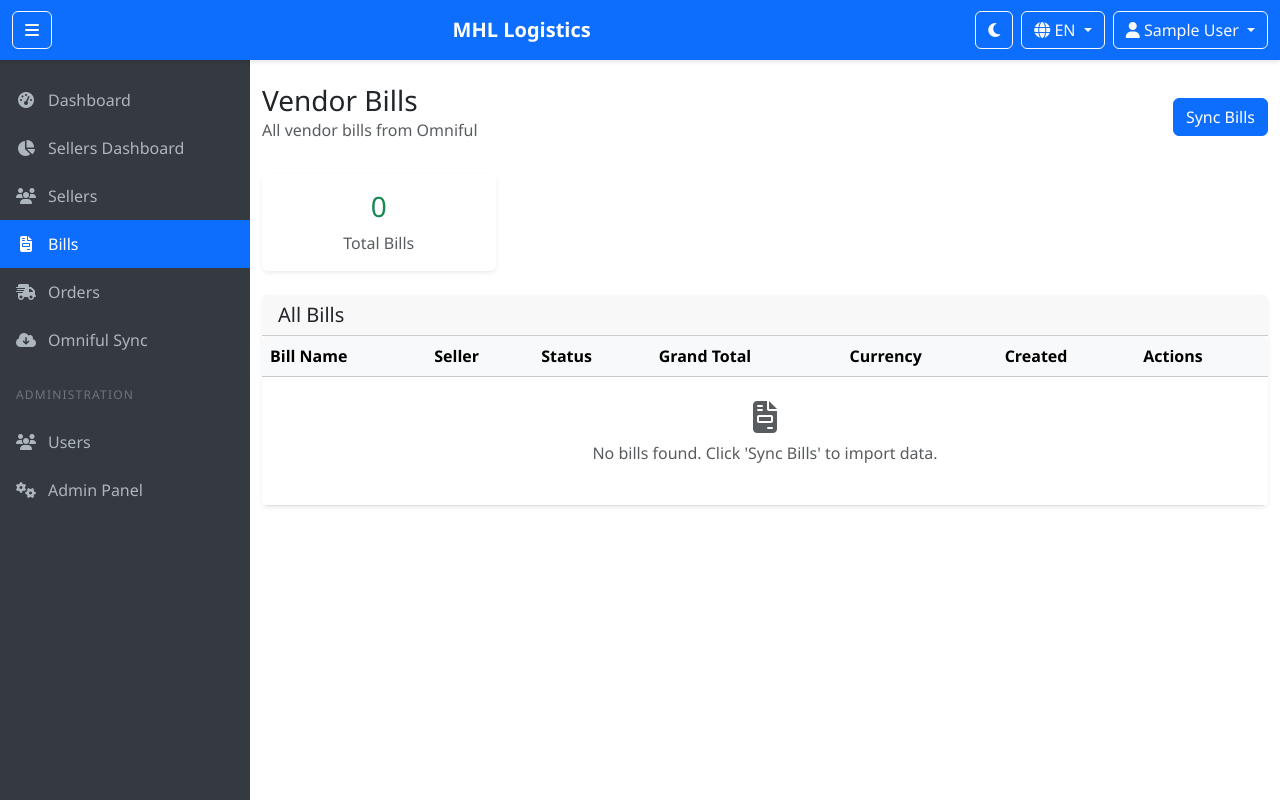
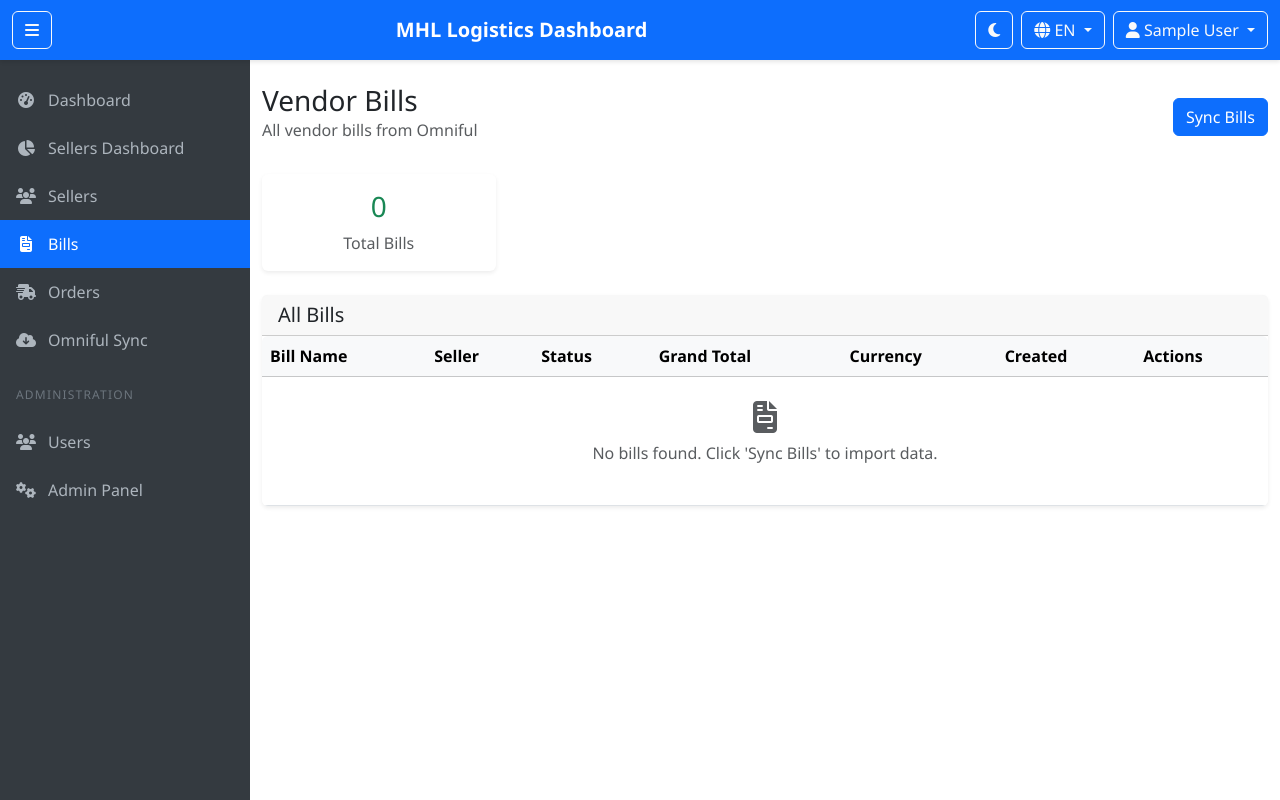
Before and after one commit to nafa7Code/MHL-Dash-1, a Django app: page /bills/ in a window 1280 px wide. Run offline with Django 5.2, Linux system fonts and the light colour scheme; the visitor is signed in with stand-in values (Sample User, id 1); data that the repository does not hold is empty.

Commit message:
Update base.html
edit for test

```diff
--- a/templates/base.html
+++ b/templates/base.html
@@ -33,7 +33,7 @@
 
             <!-- Company Name (Centered) -->
             <div class="navbar-brand mx-auto">
-                <strong>{% trans "MHL Logistics" %}</strong>
+                <strong>{% trans "MHL Logistics Dashboard" %}</strong>
             </div>
 
             <!-- Right Side Controls -->
```
